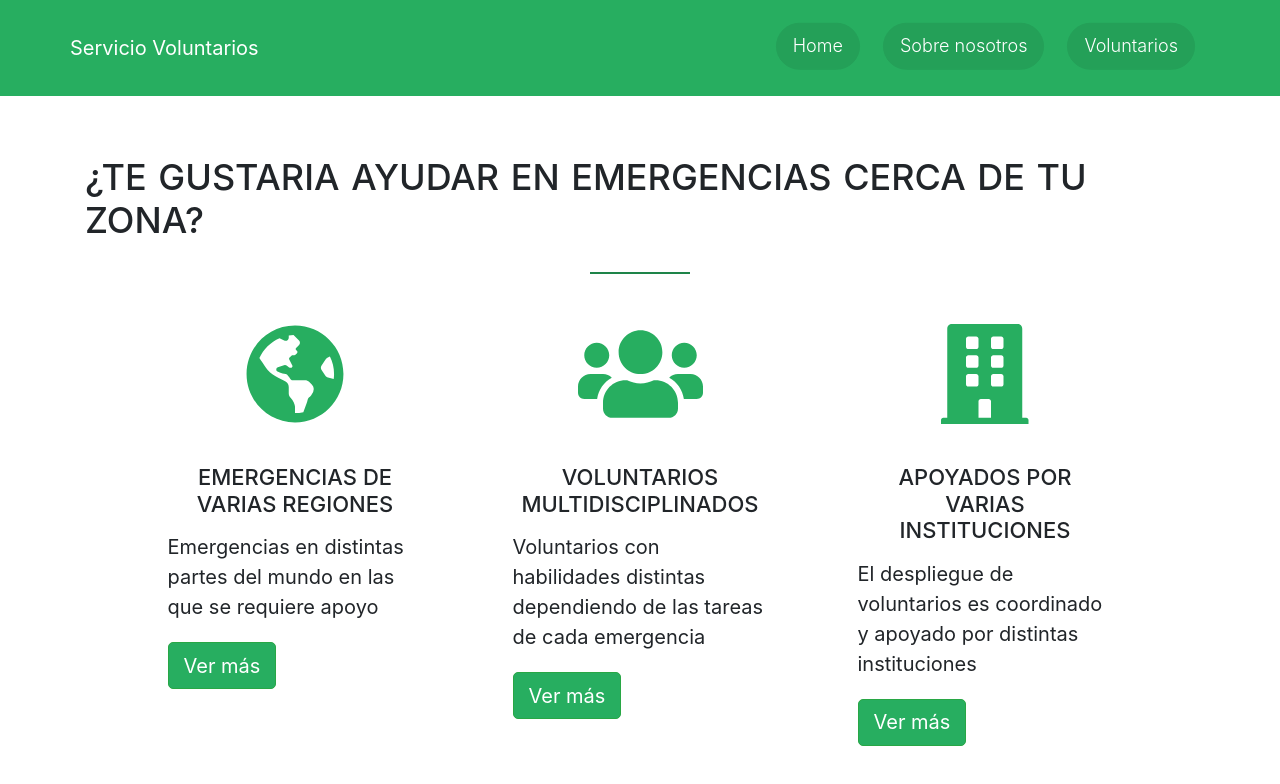
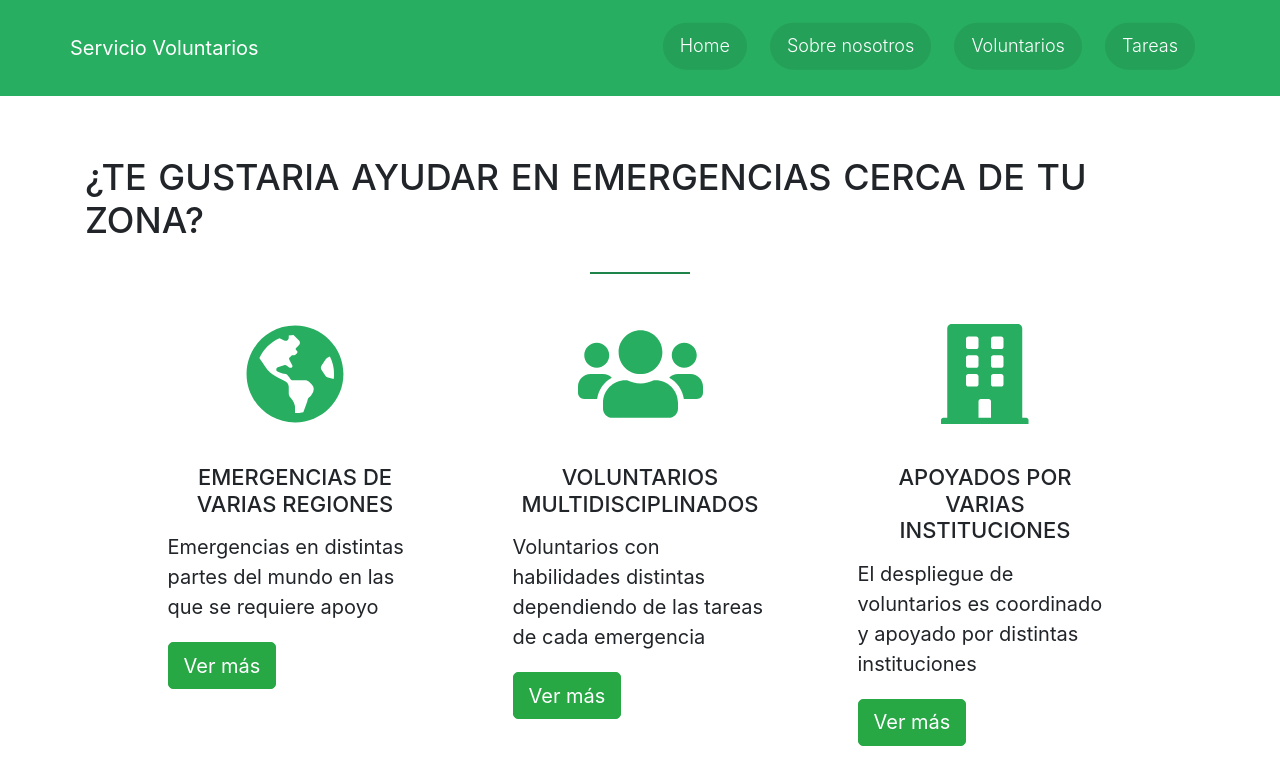
Before and after one commit to marcohm08/lab-tbd-vue, a Vue app: page / in a window 1280 px wide. Shown: the top 784 px of the page. Built offline with nearby package versions, Linux system fonts and the light colour scheme.

Commit message:
Agregado link a pagina de tareas en el header * dada funcionalidad a botones de home

```diff
--- a/public/styles.css
+++ b/public/styles.css
@@ -67,7 +67,7 @@ h3{
     transition: background-color 0.2s;
 }
 
-.btn-success{
+.btn-successn{
     color: #fff !important;
     background-color: #27ae60;
 }
--- a/src/components/Home/Header.vue
+++ b/src/components/Home/Header.vue
@@ -23,6 +23,11 @@
             <router-link to="/vol-eme-hab">Voluntarios</router-link>
           </a>
         </li>
+        <li >
+          <a class="btn-custom btn-full">
+            <router-link to="/log-tarea">Tareas</router-link>
+          </a>
+        </li>
       </ul>
     <!-- <form class="form-inline my-2 my-lg-0">
       <input class="form-control mr-sm-2" type="text" placeholder="Search" aria-label="Search">
--- a/src/views/Home.vue
+++ b/src/views/Home.vue
@@ -18,7 +18,7 @@
       </div>
       <h3>Voluntarios multidisciplinados</h3>
       <p>Voluntarios con habilidades distintas dependiendo de las tareas de cada emergencia</p>
-      <a class="btn btn-success">Ver más</a>
+      <a class="btn btn-success" @click="$router.push('/vol-eme-hab')">Ver más</a>
     </div>
     <div class="col-xl-3 col-lg-3 mx-4">
       <div class="d-flex justify-content-center mb-4">
@@ -26,7 +26,9 @@
       </div>
       <h3>Apoyados por varias instituciones</h3>
       <p>El despliegue de voluntarios es coordinado y apoyado por distintas instituciones</p>
-      <a class="btn btn-success">Ver más</a>
+      <a class="btn btn-success" @click="$router.push('/about')">
+        Ver más
+      </a>
     </div>
 
 
```
